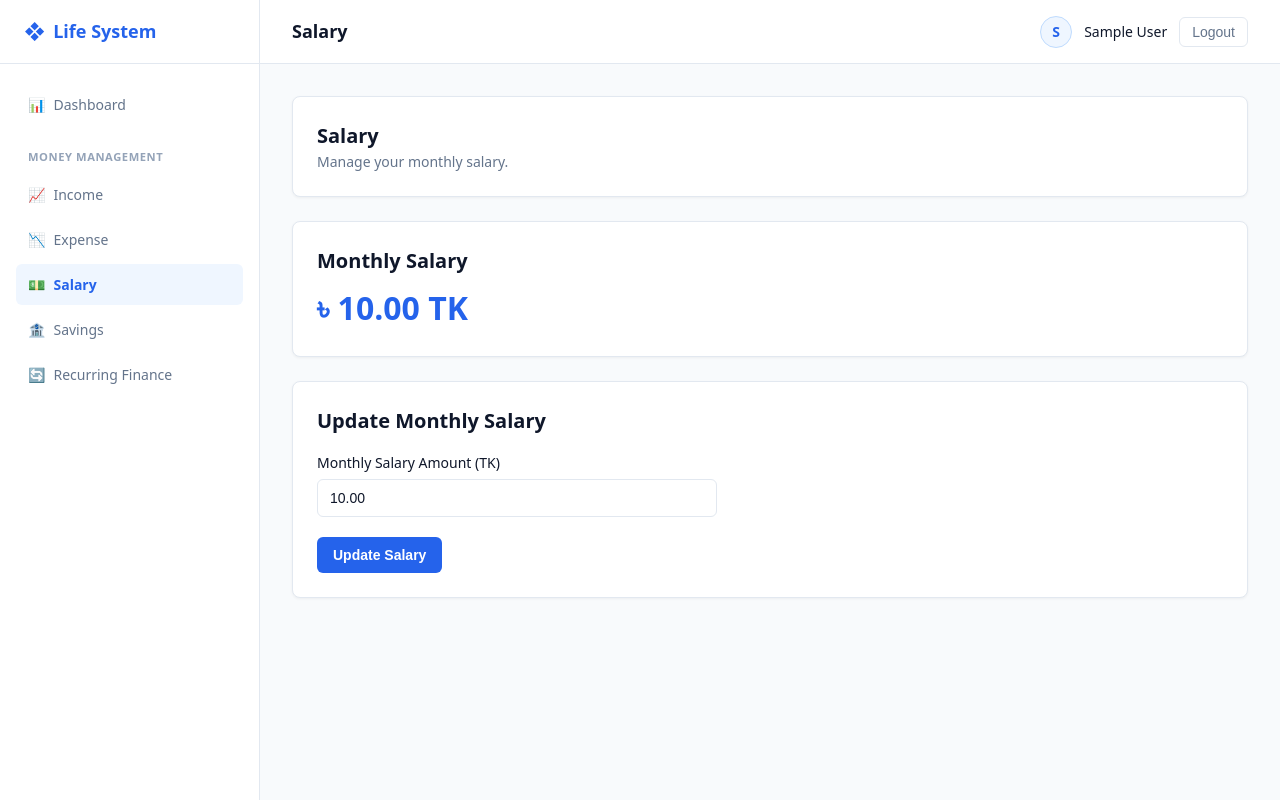
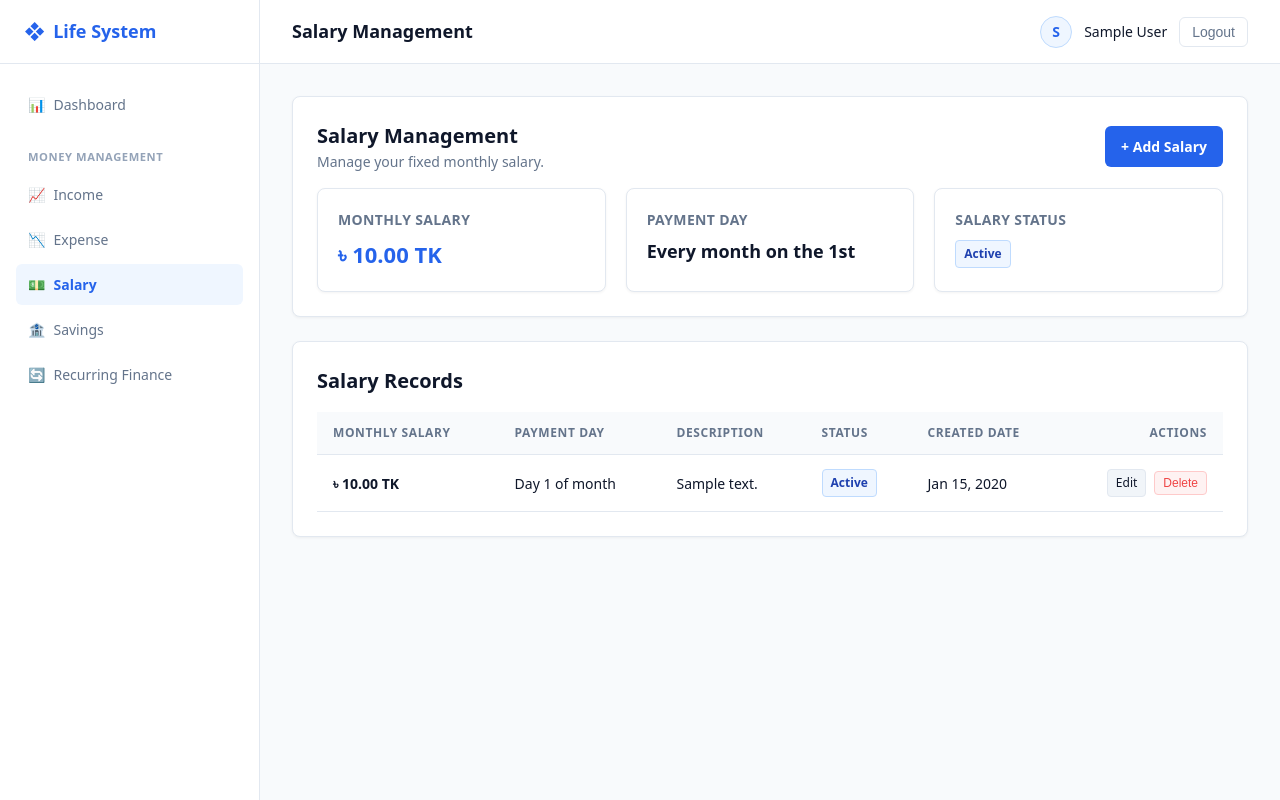
Before and after one commit to imonislams/Life-Management-system, a Laravel app: page /salary in a window 1280 px wide. Run offline with Laravel 12, Linux system fonts and the light colour scheme; a user stored in the database is signed in; tables that the repository leaves empty hold one stand-in row (values such as "Sample post"); style sheets or scripts are compiled from the project's sources.

Commit message:
Implement Salary Management module with CRUD and dashboard integration
Co-authored-by: imonislams <193939796+imonislams@users.noreply.github.com>

```diff
--- a/app/Http/Controllers/DashboardController.php
+++ b/app/Http/Controllers/DashboardController.php
@@ -19,7 +19,8 @@ class DashboardController extends Controller
         $currentMonth = $now->month;
 
         // 1. Current Month Financial Summary
-        $monthlySalary = (float) ($user->salary ?? 0);
+        $activeSalariesSum = (float) $user->salaries()->where('is_active', true)->sum('amount');
+        $monthlySalary = $activeSalariesSum > 0 ? $activeSalariesSum : (float) ($user->salary ?? 0);
 
         $additionalIncome = (float) $user->incomeRecords()
             ->whereYear('date', $currentYear)
--- a/app/Http/Controllers/SalaryController.php
+++ b/app/Http/Controllers/SalaryController.php
@@ -2,42 +2,127 @@
 
 namespace App\Http\Controllers;
 
+use App\Models\Salary;
 use Illuminate\Http\Request;
 use Illuminate\Support\Facades\Auth;
 
 class SalaryController extends Controller
 {
     /**
-     * Display the salary management page.
+     * Display salary management page for authenticated user.
      */
-    public function index()
+    public function index(Request $request)
     {
-        $user = Auth::user();
+        $salaries = $request->user()->salaries()->orderBy('id', 'desc')->get();
+
+        $activeSalaryRecord = $salaries->where('is_active', true)->first();
+        $totalActiveSalary = (float) $salaries->where('is_active', true)->sum('amount');
 
         return view('salary.index', [
-            'salary' => $user->salary,
+            'salaries' => $salaries,
+            'activeSalaryRecord' => $activeSalaryRecord,
+            'totalActiveSalary' => $totalActiveSalary,
         ]);
     }
 
     /**
-     * Store or update the authenticated user's current monthly salary.
+     * Show form for creating a new salary record.
      */
-    public function update(Request $request)
+    public function create()
+    {
+        return view('salary.create');
+    }
+
+    /**
+     * Store a newly created salary record.
+     */
+    public function store(Request $request)
     {
         $validated = $request->validate([
-            'salary' => ['required', 'numeric', 'gt:0', 'max:999999999.99'],
+            'amount' => ['required', 'numeric', 'gt:0', 'max:999999999.99'],
+            'payment_day' => ['nullable', 'integer', 'between:1,31'],
+            'description' => ['nullable', 'string', 'max:1000'],
+            'is_active' => ['nullable', 'boolean'],
         ], [
-            'salary.required' => 'The monthly salary field is required.',
-            'salary.numeric' => 'The monthly salary must be a valid number.',
-            'salary.gt' => 'The monthly salary must be greater than 0.',
-            'salary.max' => 'The monthly salary exceeds maximum allowed amount.',
+            'amount.required' => 'The monthly salary amount is required.',
+            'amount.numeric' => 'The monthly salary amount must be a number.',
+            'amount.gt' => 'The monthly salary amount must be greater than 0.',
+            'payment_day.between' => 'The salary payment day must be between 1 and 31.',
         ]);
 
-        $user = Auth::user();
-        $user->update([
-            'salary' => $validated['salary'],
+        $validated['is_active'] = $request->has('is_active') ? $request->boolean('is_active') : true;
+
+        $salary = $request->user()->salaries()->create($validated);
+
+        // Keep legacy user.salary column in sync with active salary sum
+        $activeSum = $request->user()->salaries()->where('is_active', true)->sum('amount');
+        $request->user()->update(['salary' => $activeSum]);
+
+        return redirect()->route('salary.index')->with('status', 'Salary record added successfully.');
+    }
+
+    /**
+     * Show form for editing a salary record.
+     */
+    public function edit(Salary $salary)
+    {
+        if ($salary->user_id !== Auth::id()) {
+            abort(403);
+        }
+
+        return view('salary.edit', [
+            'salary' => $salary,
+        ]);
+    }
+
+    /**
+     * Update a salary record.
+     */
+    public function update(Request $request, Salary $salary)
+    {
+        if ($salary->user_id !== Auth::id()) {
+            abort(403);
+        }
+
+        $validated = $request->validate([
+            'amount' => ['required', 'numeric', 'gt:0', 'max:999999999.99'],
+            'payment_day' => ['nullable', 'integer', 'between:1,31'],
+            'description' => ['nullable', 'string', 'max:1000'],
+            'is_active' => ['nullable', 'boolean'],
+        ], [
+            'amount.required' => 'The monthly salary amount is required.',
+            'amount.numeric' => 'The monthly salary amount must be a number.',
+            'amount.gt' => 'The monthly salary amount must be greater than 0.',
+            'payment_day.between' => 'The salary payment day must be between 1 and 31.',
         ]);
 
-        return redirect()->route('salary.index')->with('status', 'Salary updated successfully.');
+        $validated['is_active'] = $request->has('is_active') ? $request->boolean('is_active') : false;
+
+        $salary->update($validated);
+
+        // Keep legacy user.salary column in sync with active salary sum
+        $activeSum = $request->user()->salaries()->where('is_active', true)->sum('amount');
+        $request->user()->update(['salary' => $activeSum]);
+
+        return redirect()->route('salary.index')->with('status', 'Salary record updated successfully.');
+    }
+
+    /**
+     * Delete a salary record.
+     */
+    public function destroy(Salary $salary)
+    {
+        if ($salary->user_id !== Auth::id()) {
+            abort(403);
+        }
+
+        $user = $salary->user;
+        $salary->delete();
+
+        // Keep legacy user.salary column in sync with active salary sum
+        $activeSum = $user->salaries()->where('is_active', true)->sum('amount');
+        $user->update(['salary' => $activeSum]);
+
+        return redirect()->route('salary.index')->with('status', 'Salary record deleted successfully.');
     }
 }
--- /dev/null
+++ b/app/Models/Salary.php
@@ -0,0 +1,30 @@
+<?php
+
+namespace App\Models;
+
+use Illuminate\Database\Eloquent\Factories\HasFactory;
+use Illuminate\Database\Eloquent\Model;
+
+class Salary extends Model
+{
+    use HasFactory;
+
+    protected $fillable = [
+        'user_id',
+        'amount',
+        'payment_day',
+        'description',
+        'is_active',
+    ];
+
+    protected $casts = [
+        'amount' => 'decimal:2',
+        'payment_day' => 'integer',
+        'is_active' => 'boolean',
+    ];
+
+    public function user()
+    {
+        return $this->belongsTo(User::class);
+    }
+}
--- a/app/Models/User.php
+++ b/app/Models/User.php
@@ -70,4 +70,9 @@ class User extends Authenticatable
     {
         return $this->hasMany(RecurringTransaction::class);
     }
+
+    public function salaries(): HasMany
+    {
+        return $this->hasMany(Salary::class);
+    }
 }
--- a/resources/views/salary/index.blade.php
+++ b/resources/views/salary/index.blade.php
@@ -1,6 +1,6 @@
 <x-app-layout>
-    <x-slot name="title">Salary - Personal Finance Management System</x-slot>
-    <x-slot name="pageTitle">Salary</x-slot>
+    <x-slot name="title">Salary Management - Personal Finance Management System</x-slot>
+    <x-slot name="pageTitle">Salary Management</x-slot>
 
     @if (session('status'))
         <div class="alert-success">
@@ -9,49 +9,119 @@
     @endif
 
     <div class="card" style="margin-bottom: 1.5rem;">
-        <h1 class="card-title">Salary</h1>
-        <p class="card-subtitle">Manage your monthly salary.</p>
+        <div class="card-header-flex">
+            <div>
+                <h1 class="card-title">Salary Management</h1>
+                <p class="card-subtitle">Manage your fixed monthly salary.</p>
+            </div>
+            <div>
+                <a href="{{ route('salary.create') }}" class="btn-primary">+ Add Salary</a>
+            </div>
+        </div>
+
+        <!-- Summary Grid -->
+        <div class="dashboard-grid-5" style="margin-top: 1rem; margin-bottom: 0;">
+            <div class="summary-card">
+                <div class="summary-card-title">Monthly Salary</div>
+                <div class="summary-card-value balance-color">
+                    ৳ {{ number_format($totalActiveSalary, 2) }} TK
+                </div>
+            </div>
+
+            <div class="summary-card">
+                <div class="summary-card-title">Payment Day</div>
+                <div class="summary-card-value" style="font-size: 1.125rem;">
+                    @if ($activeSalaryRecord && $activeSalaryRecord->payment_day)
+                        Every month on the {{ $activeSalaryRecord->payment_day }}{{ ordinal_suffix($activeSalaryRecord->payment_day) }}
+                    @else
+                        Not Set
+                    @endif
+                </div>
+            </div>
+
+            <div class="summary-card">
+                <div class="summary-card-title">Salary Status</div>
+                <div class="summary-card-value" style="font-size: 1.125rem;">
+                    @if ($activeSalaryRecord)
+                        <span class="badge badge-active">Active</span>
+                    @else
+                        <span class="badge badge-inactive">Inactive</span>
+                    @endif
+                </div>
+            </div>
+        </div>
     </div>
 
-    <div class="card" style="margin-bottom: 1.5rem;">
-        <h2 class="card-title">Monthly Salary</h2>
-        @if ($salary !== null)
-            <div class="salary-display-value">
-                ৳ {{ number_format($salary, 2) }} TK
+    <!-- Salary Records Table/List -->
+    <div class="card">
+        <h2 class="card-title" style="margin-bottom: 1rem;">Salary Records</h2>
+
+        @if ($salaries->count() > 0)
+            <div class="data-table-container">
+                <table class="data-table">
+                    <thead>
+                        <tr>
+                            <th>Monthly Salary</th>
+                            <th>Payment Day</th>
+                            <th>Description</th>
+                            <th>Status</th>
+                            <th>Created Date</th>
+                            <th style="text-align: right;">Actions</th>
+                        </tr>
+                    </thead>
+                    <tbody>
+                        @foreach ($salaries as $record)
+                            <tr>
+                                <td class="text-amount-income">৳ {{ number_format($record->amount, 2) }} TK</td>
+                                <td>
+                                    @if ($record->payment_day)
+                                        Day {{ $record->payment_day }} of month
+                                    @else
+                                        -
+                                    @endif
+                                </td>
+                                <td>{{ $record->description ?? '-' }}</td>
+                                <td>
+                                    @if ($record->is_active)
+                                        <span class="badge badge-active">Active</span>
+                                    @else
+                                        <span class="badge badge-inactive">Inactive</span>
+                                    @endif
+                                </td>
+                                <td>{{ $record->created_at ? $record->created_at->format('M d, Y') : '-' }}</td>
+                                <td style="text-align: right;">
+                                    <div class="action-buttons" style="justify-content: flex-end;">
+                                        <a href="{{ route('salary.edit', $record) }}" class="btn-secondary btn-sm">Edit</a>
+                                        <form method="POST" action="{{ route('salary.destroy', $record) }}" onsubmit="return confirm('Are you sure you want to delete this salary record?');">
+                                            @csrf
+                                            @method('DELETE')
+                                            <button type="submit" class="btn-danger-sm btn-sm">Delete</button>
+                                        </form>
+                                    </div>
+                                </td>
+                            </tr>
+                        @endforeach
+                    </tbody>
+                </table>
             </div>
         @else
-            <div class="salary-empty-state">
-                No monthly salary set.
+            <div class="empty-state">
+                <div class="empty-state-title">No salary records found.</div>
+                <p>Add your monthly salary record to get started.</p>
             </div>
         @endif
     </div>
+</x-app-layout>
 
-    <div class="card">
-        <h2 class="card-title">{{ $salary !== null ? 'Update Monthly Salary' : 'Set Monthly Salary' }}</h2>
-        <form method="POST" action="{{ route('salary.update') }}" style="max-width: 400px; margin-top: 1rem;">
-            @csrf
-
-            <div class="form-group">
-                <label for="salary" class="form-label">Monthly Salary Amount (TK)</label>
-                <input
-                    id="salary"
-                    type="number"
-                    step="0.01"
-                    min="0.01"
-                    name="salary"
-                    value="{{ old('salary', $salary) }}"
-                    required
-                    class="form-control"
-                    placeholder="e.g. 50000.00"
-                >
-                @error('salary')
-                    <div class="error-msg">{{ $message }}</div>
-                @enderror
-            </div>
-
-            <button type="submit" class="btn-primary">
-                {{ $salary !== null ? 'Update Salary' : 'Save Salary' }}
-            </button>
-        </form>
-    </div>
-</x-app-layout>
+@php
+function ordinal_suffix($num) {
+    if (!in_array(($num % 100), array(11, 12, 13))) {
+        switch ($num % 10) {
+            case 1: return 'st';
+            case 2: return 'nd';
+            case 3: return 'rd';
+        }
+    }
+    return 'th';
+}
+@endphp
--- a/routes/web.php
+++ b/routes/web.php
@@ -34,9 +34,8 @@ Route::middleware('auth')->group(function () {
 
     Route::get('/dashboard', [DashboardController::class, 'index'])->name('dashboard');
 
-    // Salary routes
-    Route::get('/salary', [SalaryController::class, 'index'])->name('salary.index');
-    Route::post('/salary', [SalaryController::class, 'update'])->name('salary.update');
+    // Salary resource routes
+    Route::resource('salary', SalaryController::class)->except(['show']);
 
     // Savings routes
     Route::get('/savings', [SavingsController::class, 'index'])->name('savings.index');
```
Also changed, not shown: resources/views/salary/create.blade.php (added, +85 -0 lines), resources/views/salary/edit.blade.php (added, +85 -0 lines), database/migrations/2026_01_01_000007_create_salaries_table.php (added).
